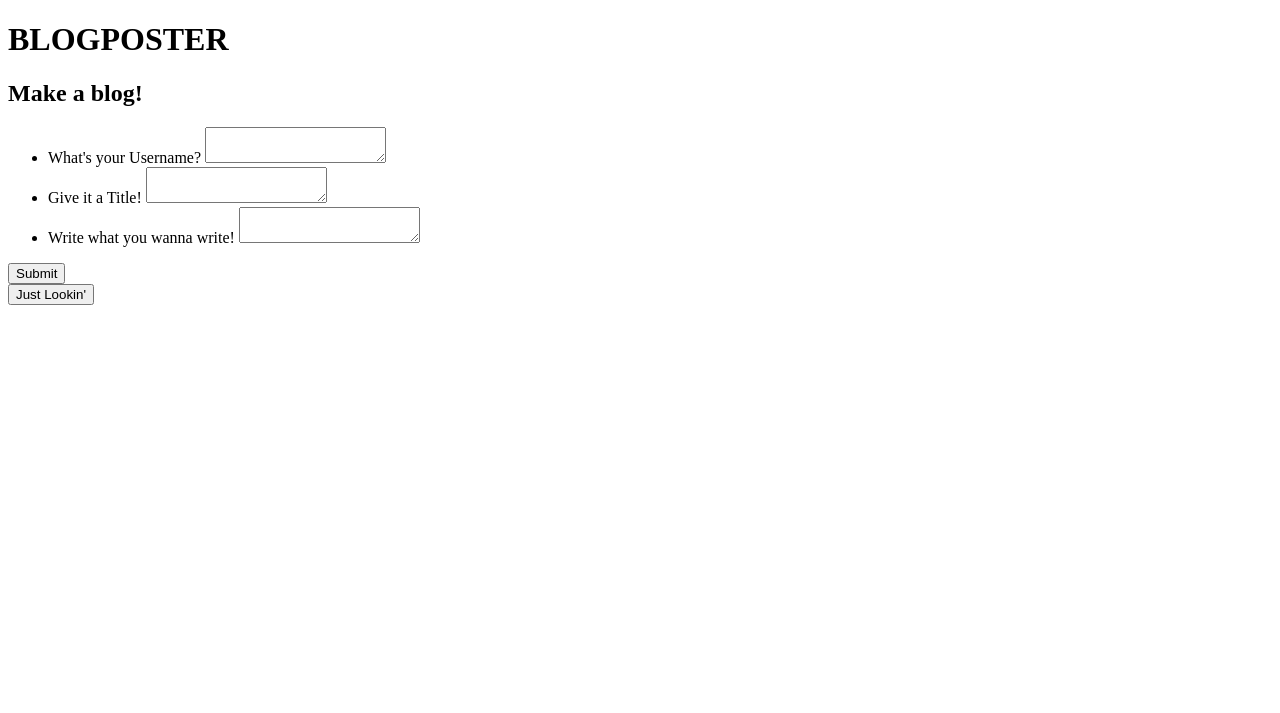
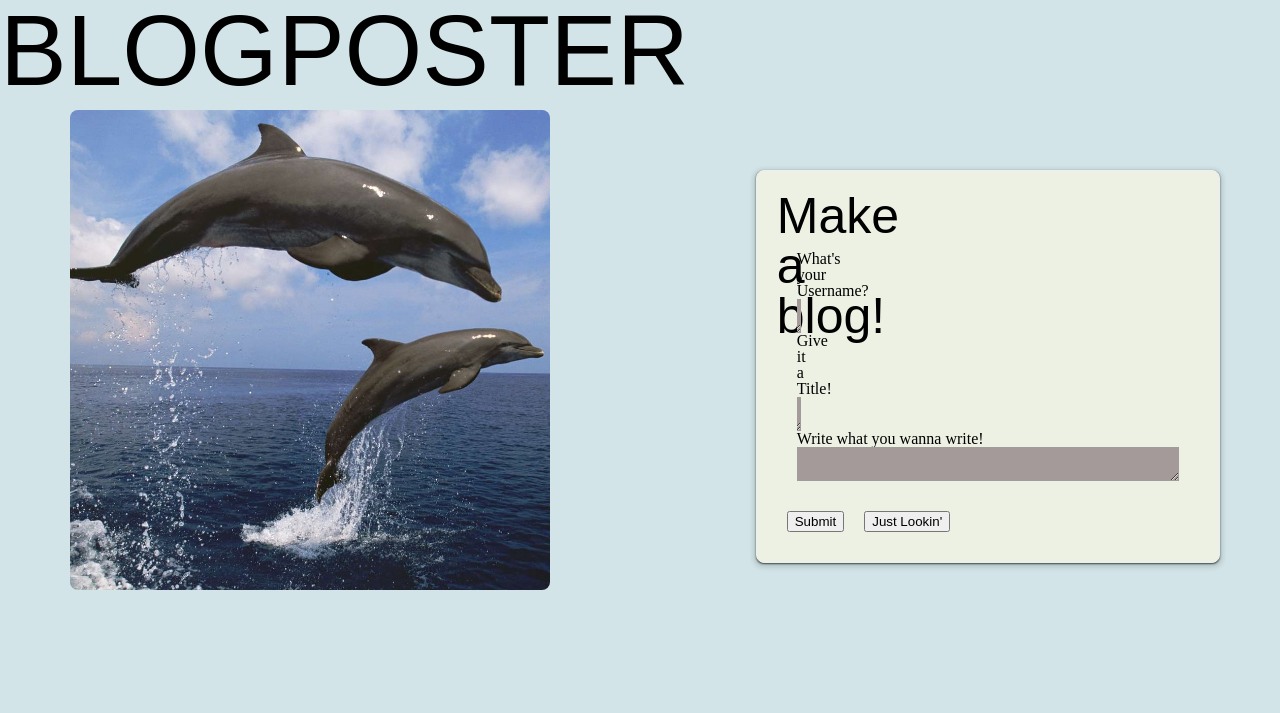
Before and after one commit to BunggoyLearn/Blogposter, a plain HTML site: page index.html in a window 1280 px wide. Drawn offline with Linux system fonts and the light colour scheme; a web font is replaced by a local one.

Commit message:
Added CSS

```diff
--- a/Assets/css/blog.css
+++ b/Assets/css/blog.css
@@ -0,0 +1,140 @@
+@import url('https://fonts.googleapis.com/css2?family=Jersey+15&display=swap');
+@import url('https://fonts.googleapis.com/css2?family=Jersey+15&family=Roboto:ital,wght@0,100;0,300;0,400;0,500;0,700;0,900;1,100;1,300;1,400;1,500;1,700;1,900&display=swap');
+
+/* light mode */
+
+.light{
+    background-color: rgb(210, 228, 231);
+}
+
+.light h1 {
+    font-family: "Jersey 15", sans-serif;
+    font-weight: 400;
+    font-style: normal;
+    font-size: 100px;
+}
+
+.light h2 {
+    font-family: "Jersey 15", sans-serif;
+    font-weight: 400;
+    font-style: normal;
+    font-size: 50px;
+    padding: 20px;
+}
+
+.light h3 {
+    font-family: "Jersey 15", sans-serif;
+    font-weight: 400;
+    font-style: normal;
+    font-size: 20px;
+}
+
+.light h4 {
+    font-family: "Roboto", sans-serif;
+  font-weight: 300;
+  font-style: italic;
+    font-size: 15px;
+}
+
+#theme {
+    float: right;
+    margin-right: 40px;
+}
+
+#collector {
+    position: relative;
+}
+
+.light .posts {
+    background-color:	#ecf1e3;
+    border: 1px solid #eceff1;
+    border-radius: 8px;
+    box-shadow: rgba(60, 64, 67, 2) 0 1px 2px 0,
+      rgba(60, 64, 67, 0.15) 0 2px 4px 3px;
+    margin: 1px auto;
+    padding: 20px;
+    height: 50%;
+    width: 100%;
+    float: left;
+}
+
+.light footer {
+    margin-top: 100px;
+    padding-top: 10px;
+    display: flex;
+    justify-content: center;
+    background-color: #ecf1e3;
+    width: 100%;
+}
+
+/* Dark mode */
+.dark{
+    background-color: rgb(3, 4, 24);
+}
+
+.dark h1 {
+    font-family: "Jersey 15", sans-serif;
+    font-weight: 400;
+    font-style: normal;
+    font-size: 100px;
+    color: #ffffff;
+}
+
+.dark h2 {
+    font-family: "Jersey 15", sans-serif;
+    font-weight: 400;
+    font-style: normal;
+    font-size: 50px;
+    padding: 20px;
+    color: #ffffff
+}
+
+.dark h3 {
+    font-family: "Jersey 15", sans-serif;
+    font-weight: 400;
+    font-style: normal;
+    font-size: 20px;
+    color: #ffffff
+}
+
+.dark h4 {
+    font-family: "Roboto", sans-serif;
+  font-weight: 300;
+  font-style: italic;
+    font-size: 15px;
+    color: #ffffff
+}
+
+.dark .posts {
+    background-color:	#090624;
+    border: 1px solid #eceff1;
+    border-radius: 8px;
+    box-shadow: rgba(60, 64, 67, 2) 0 1px 2px 0,
+      rgba(60, 64, 67, 0.15) 0 2px 4px 3px;
+    margin: 1px auto;
+    padding: 20px;
+    height: 50%;
+    width: 100%;
+    float: left;
+}
+
+.dark .posts p {
+    color: #ffffff;
+}
+
+.dark footer {
+    margin-top: 100px;
+    padding-top: 10px;
+    display: flex;
+    justify-content: center;
+    background-color: #090624;
+    width: 100%;
+}
+
+.dark footer p  {
+    color: #ffffff;
+}
+
+.dark footer p a {
+    color: #ffffff;
+}
--- a/Assets/css/form.css
+++ b/Assets/css/form.css
@@ -0,0 +1,71 @@
+@import url('https://fonts.googleapis.com/css2?family=Jersey+15&display=swap');
+
+body {
+    background-color: rgb(210, 228, 231);
+}
+
+h1 {
+    font-family: "Jersey 15", sans-serif;
+    font-weight: 400;
+    font-style: normal;
+    font-size: 100px;
+}
+
+h2 {
+    font-family: "Jersey 15", sans-serif;
+    font-weight: 400;
+    font-style: normal;
+    font-size: 50px;
+    float: right;
+    margin-right: 300px;
+}
+
+#hero,#content {
+    display: flex;
+    float: left;
+    margin: 10px;
+}
+
+#dolphins {
+    border-radius: 8px;
+    max-height: 80%;
+    max-width: 80%;
+    margin-left: 60px;
+}
+
+#form {
+    background-color:	#ecf1e3;
+    border: 1px solid #eceff1;
+    border-radius: 8px;
+    box-shadow: rgba(60, 64, 67, 2) 0 1px 2px 0,
+      rgba(60, 64, 67, 0.15) 0 2px 4px 3px;
+    margin: 60px auto;
+    padding: 20px;
+    height: 50%;
+    width: 40%;
+    display: block;
+    margin-right: 50px;
+}
+
+ul {
+    margin-top: 40px;
+    padding: 20px;
+}
+
+li {
+    display: flex;
+    flex-direction: column;
+}
+
+.textbox {
+    background-color: #a39a99;
+    border: 2px;
+    max-width: 500px;
+    max-height: 400px;
+}
+
+#submit, #just-lookin {
+    display: flex;
+    float: left;
+    margin: 10px;
+}
--- a/Assets/css/style.css
+++ b/Assets/css/style.css
@@ -0,0 +1,48 @@
+/* http://meyerweb.com/eric/tools/css/reset/
+   v2.0 | 20110126
+   License: none (public domain)
+*/
+
+html, body, div, span, applet, object, iframe,
+h1, h2, h3, h4, h5, h6, p, blockquote, pre,
+a, abbr, acronym, address, big, cite, code,
+del, dfn, em, img, ins, kbd, q, s, samp,
+small, strike, strong, sub, sup, tt, var,
+b, u, i, center,
+dl, dt, dd, ol, ul, li,
+fieldset, form, label, legend,
+table, caption, tbody, tfoot, thead, tr, th, td,
+article, aside, canvas, details, embed,
+figure, figcaption, footer, header, hgroup,
+menu, nav, output, ruby, section, summary,
+time, mark, audio, video {
+	margin: 0;
+	padding: 0;
+	border: 0;
+	font-size: 100%;
+	font: inherit;
+	vertical-align: baseline;
+}
+/* HTML5 display-role reset for older browsers */
+article, aside, details, figcaption, figure,
+footer, header, hgroup, menu, nav, section {
+	display: block;
+}
+body {
+	line-height: 1;
+}
+ol, ul {
+	list-style: none;
+}
+blockquote, q {
+	quotes: none;
+}
+blockquote:before, blockquote:after,
+q:before, q:after {
+	content: '';
+	content: none;
+}
+table {
+	border-collapse: collapse;
+	border-spacing: 0;
+}
--- a/index.html
+++ b/index.html
@@ -12,30 +12,32 @@
         <h1> BLOGPOSTER </h1>
     </header>
 
-    <div class="Hero">
-        <!-- ADD PICTURE HERE OF BLOGPOSTER-->
-    </div>
 <!-- User Blog Creation Area-->
-    <main class="content">
-        <h2> Make a blog! </h2>
-        <form>
+    <main id="content">
+        <div id="Hero">
+            <img src="./Assets/images/Dolphins.jpg" alt="Two dolphins jumping in the ocean" id="dolphins">
+        </div>
+        <form id="form">
+                <h2> Make a blog! </h2>
             <ul>
                 <li>
-                    <label for="username">What's your Username?</label>
-                    <textarea id="user-msg" name="username"></textarea>
+                    <label for="username" class="text">What's your Username?</label>
+                    <textarea id="user-msg" name="username" class="textbox"></textarea>
                 </li>
                 <li>
-                    <label for="title">Give it a Title!</label>
-                    <textarea id="title-msg" name="title"></textarea>
+                    <label for="title" class="text">Give it a Title!</label>
+                    <textarea id="title-msg" name="title" class="textbox"></textarea>
                 </li>
                 <li>
-                    <label for="blog">Write what you wanna write!</label>
-                    <textarea id="blog-msg" name="blog-content"></textarea>
+                    <label for="blog" class="text">Write what you wanna write!</label>
+                    <textarea id="blog-msg" name="blog-content" class="textbox"></textarea>
                 </li>
             </ul>
+            <div>
             <button id="submit">Submit</button>
+            <button id="just-lookin">Just Lookin'</button>
+            </div>
         </form>
-        <button id="just-lookin">Just Lookin'</button>
     </main>
     <script src="./Assets/js/form.js"></script>
 </body>
```
Also changed, not shown: Assets/js/blog.js (+28 -9 lines), blog.html (+12 -2 lines), Assets/images/Dolphins.jpg (added), Assets/js/logic.js (deleted), 1 other file.
